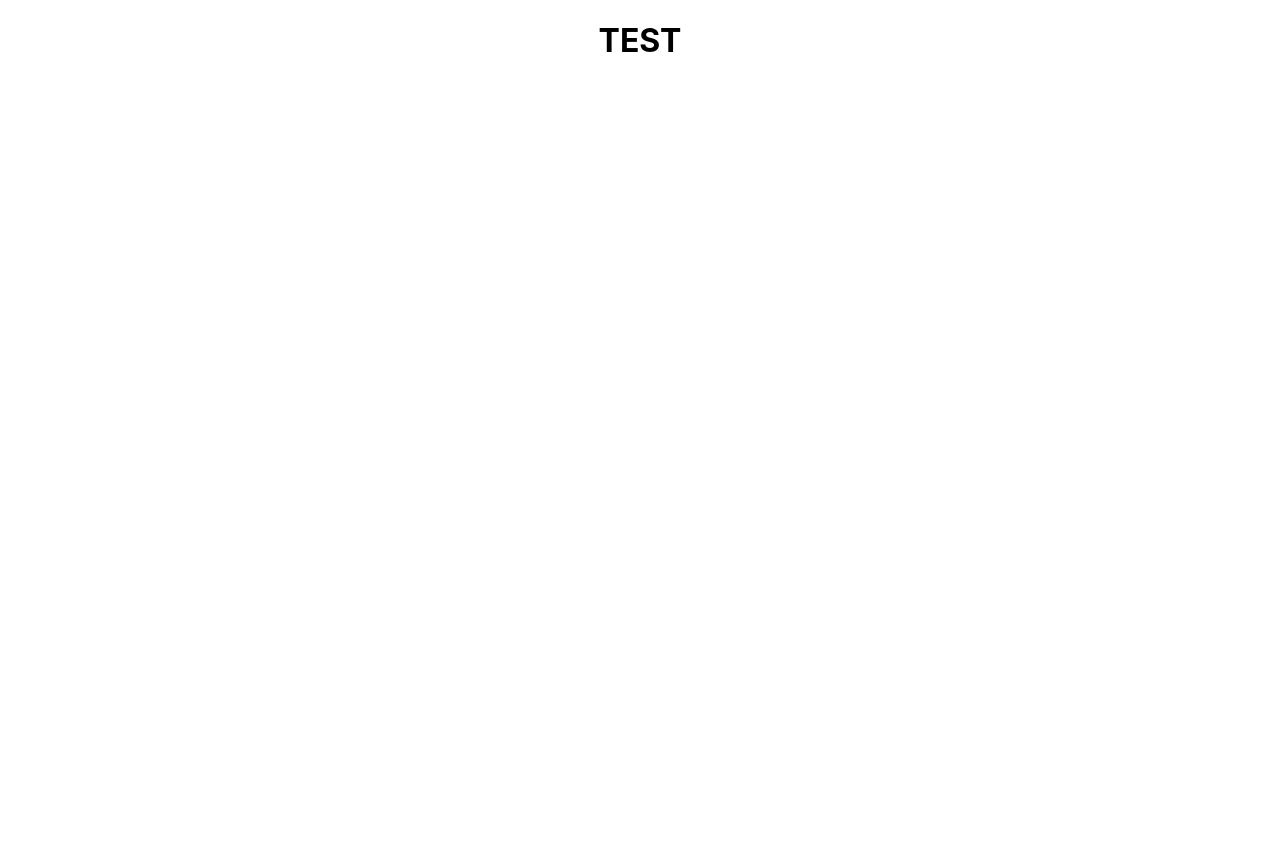
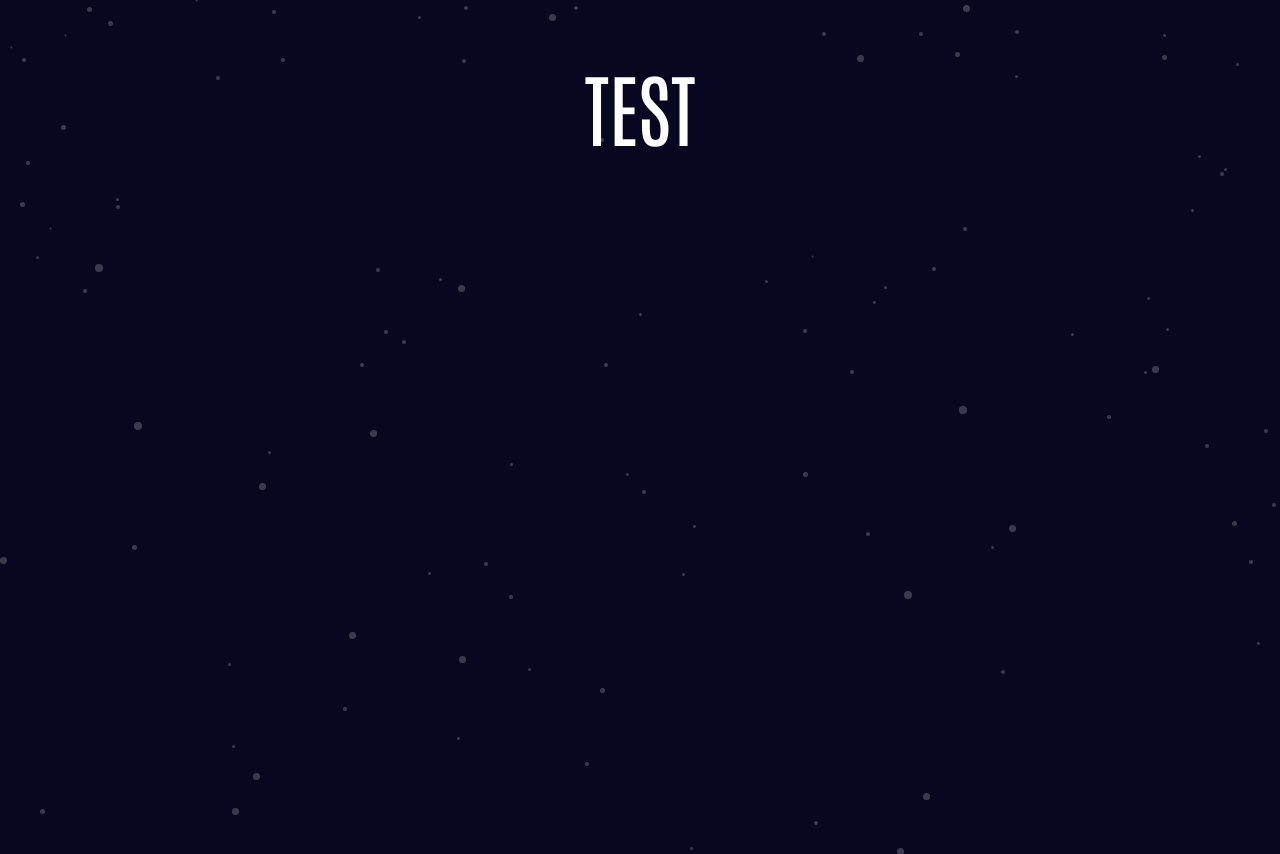
Before and after one commit to TomasScerbak/planets-fact-site-main, a React (Create React App) app: page / in a window 1280 px wide. Before the commit the page ends 800 px from the top, so only its background shows below. Built offline with nearby package versions, Linux system fonts and the light colour scheme.

Commit message:
adding typography, color pallete, fonts and basing resets for project

```diff
--- a/src/index.css
+++ b/src/index.css
@@ -1,8 +1,88 @@
+@import url("https://fonts.googleapis.com/css2?family=Antonio:wght@400;700&family=League+Spartan&display=swap");
+
+/* Typography */
+html {
+  font-size: 62.5%;
+}
+
+*,
+*::before,
+*::after {
+  box-sizing: border-box;
+}
+
+:root {
+  --ff-antonio: "Antonio", sans-serif;
+  --ff-spartan: "League Spartan", sans-serif;
+
+  /* Color pallete */
+  --white: hsl(0, 0%, 100%);
+  --very-dark-blue: hsl(240, 67%, 8%);
+  --very-dark-grey: hsl(240, 17%, 26%);
+  --turquoise: hsl(194, 48%, 49%);
+  --white: hsl(0, 0%, 100%);
+  --orange: hsl(33, 82%, 61%);
+  --purple: hsl(263, 67%, 51%);
+  --light-red: hsl(10, 63%, 51%);
+  --red: hsl(2, 68%, 53%);
+  --brown: hsl(17, 73%, 46%);
+  --green: hsl(169, 73%, 44%);
+  --blue: hsl(222, 87%, 56%);
+}
+
 body {
+  height: 100vh;
   margin: 0;
-  font-family: -apple-system, BlinkMacSystemFont, "Segoe UI", "Roboto", "Oxygen",
-    "Ubuntu", "Cantarell", "Fira Sans", "Droid Sans", "Helvetica Neue",
-    sans-serif;
+  padding: 0;
+  background-image: url(./Assets/background-stars.svg);
+  background-color: var(--very-dark-blue);
   -webkit-font-smoothing: antialiased;
   -moz-osx-font-smoothing: grayscale;
 }
+
+/* Links */
+a {
+  text-decoration: none;
+}
+/* Lists */
+li {
+  list-style: none;
+}
+/* Images */
+img {
+  width: 100%;
+}
+h1 {
+  font-family: var(--ff-antonio);
+  font-weight: 400;
+  font-size: 8rem;
+  line-height: 10.4rem;
+  text-transform: uppercase;
+  color: var(--white);
+}
+h2 {
+  font-family: var(--ff-antonio);
+  font-weight: 400;
+  font-size: 4rem;
+  line-height: 5.2rem;
+  letter-spacing: -1.5px;
+  text-transform: uppercase;
+  color: var(--white);
+}
+h3 {
+  font-family: var(--ff-spartan);
+  font-weight: 700;
+  font-size: 1.2rem;
+  line-height: 2.5rem;
+  letter-spacing: 2.57143px;
+  color: var(--white);
+}
+h4 {
+  font-family: var(--ff-spartan);
+  font-weight: 700;
+  font-size: 1.1rem;
+  line-height: 2.5rem;
+  letter-spacing: 1px;
+  text-transform: uppercase;
+  color: var(--white);
+}
```
